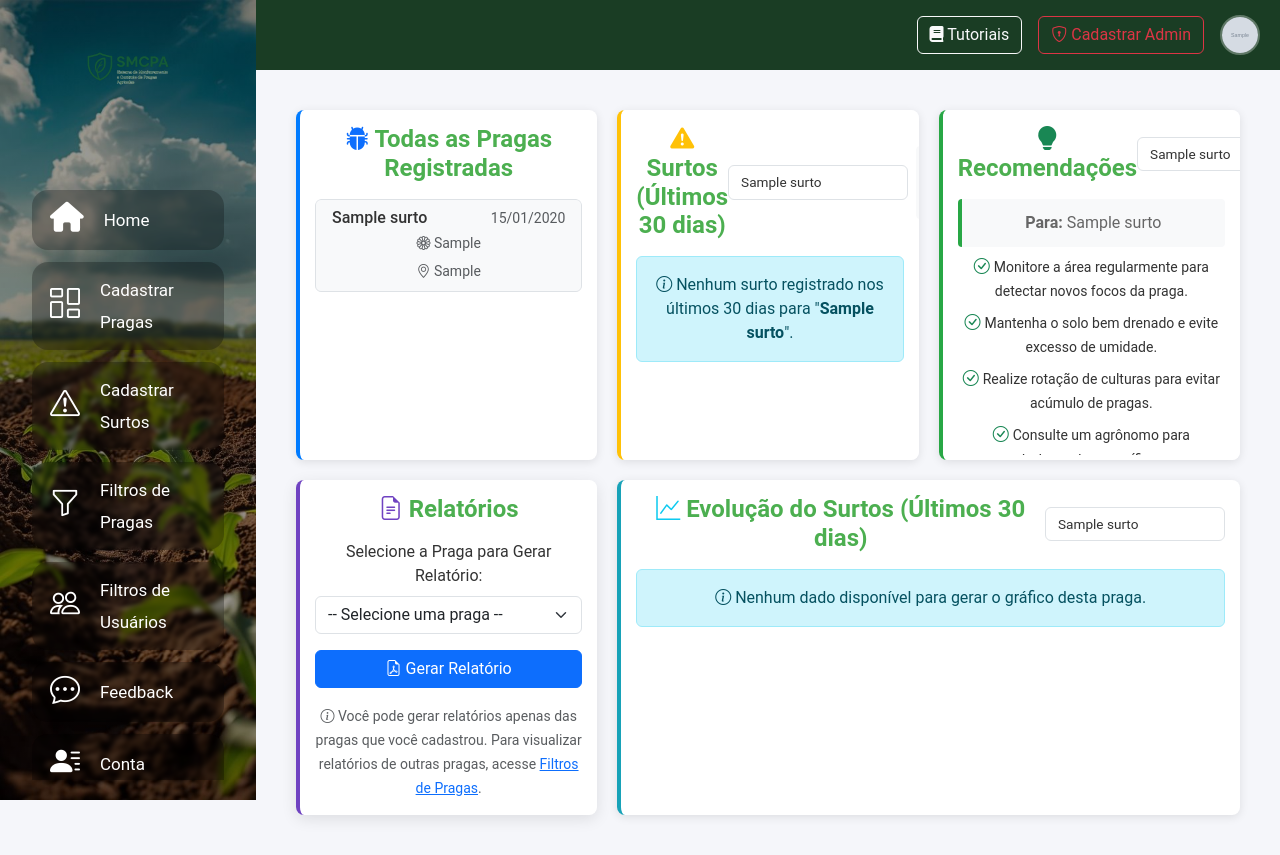
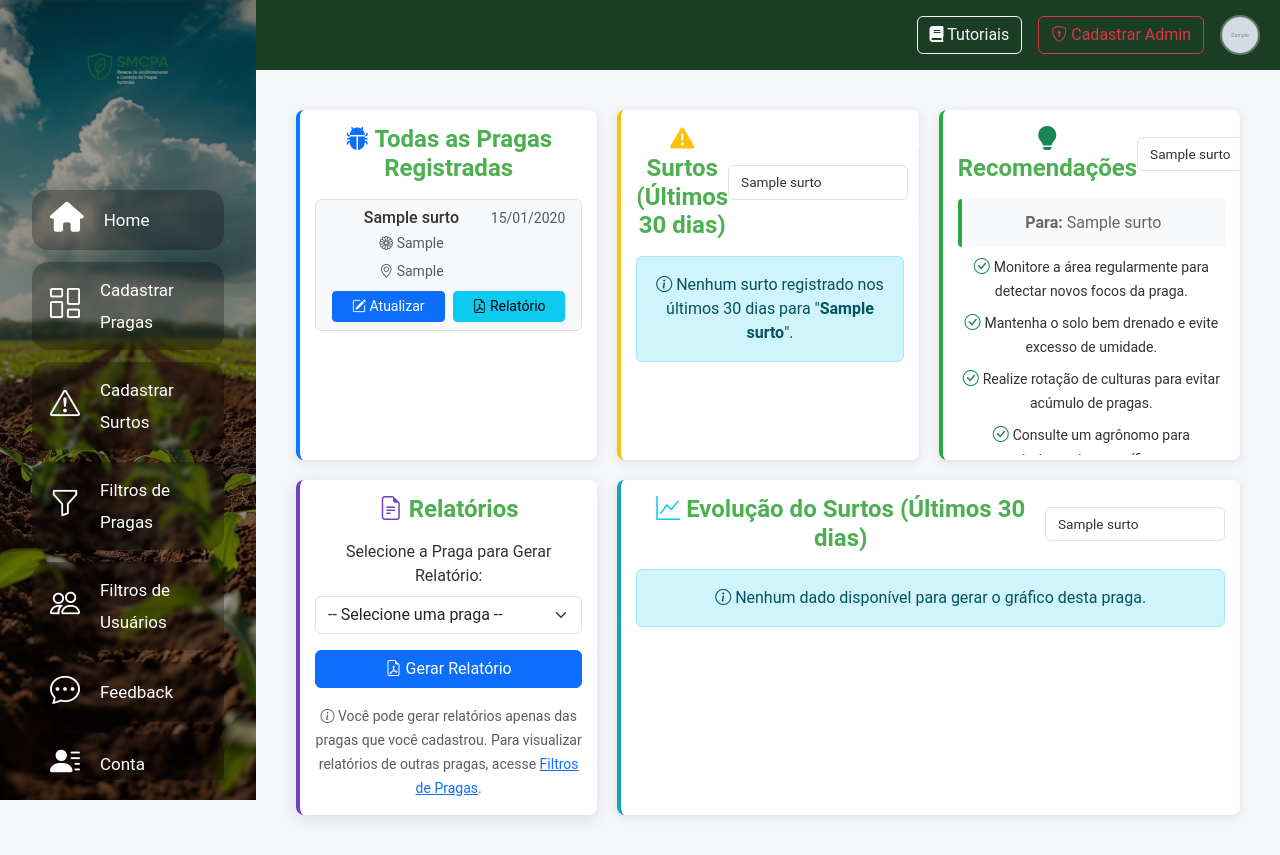
Before and after one commit to deyvidluiz/SMCPA, a PHP site: page /SMCPA/paginas/dashboard/dashboardadm.php in a window 1280 px wide. Run offline with PHP 8.4, Linux system fonts and the light colour scheme; the visitor is signed in with stand-in values (Sample User, id 1); tables that the repository leaves empty or names only in its code hold one stand-in row (values such as "Sample post"); grey boxes marked "Sample" are stand-in pictures.

Commit message:
Enfim, TErminado </\>

```diff
--- a/SMCPA/paginas/cadastro/atualizar_praga.php
+++ b/SMCPA/paginas/cadastro/atualizar_praga.php
@@ -20,7 +20,7 @@ if ($pragaID <= 0) {
 $pdo = new Database();
 $pdo = $pdo->conexao();
 
-// Buscar dados da praga original
+// Buscar dados da praga original (cada usuário só pode atualizar suas próprias pragas)
 try {
     $stmt = $pdo->prepare("SELECT * FROM Pragas_Surtos WHERE ID = :id AND ID_Usuario = :usuarioID");
     $stmt->bindParam(':id', $pragaID, PDO::PARAM_INT);
--- a/SMCPA/paginas/dashboard/dashboardadm.php
+++ b/SMCPA/paginas/dashboard/dashboardadm.php
@@ -619,13 +619,23 @@ if ($acao === 'recomendacoes' && $pragaSelecionada) {
             <?php if (!empty($todasPragas)): ?>
               <div class="list-group" style="max-height: 250px; overflow-y: auto;">
                 <?php foreach ($todasPragas as $praga): ?>
-                  <div class="list-group-item list-group-item-action">
-                    <div class="d-flex w-100 justify-content-between">
-                      <h6 class="mb-1"><?= htmlspecialchars($praga['Nome']); ?></h6>
+                  <div class="list-group-item">
+                    <div class="d-flex w-100 justify-content-between align-items-start mb-2">
+                      <div style="flex: 1;">
+                        <h6 class="mb-1"><?= htmlspecialchars($praga['Nome']); ?></h6>
+                        <p class="mb-1"><small class="text-muted"><i class="bi bi-flower1"></i> <?= htmlspecialchars($praga['Planta_Hospedeira']); ?></small></p>
+                        <p class="mb-0"><small class="text-muted"><i class="bi bi-geo-alt"></i> <?= htmlspecialchars($praga['Localidade']); ?></small></p>
+                      </div>
                       <small class="text-muted"><?= date('d/m/Y', strtotime($praga['Data_Aparicao'])); ?></small>
                     </div>
-                    <p class="mb-1"><small class="text-muted"><i class="bi bi-flower1"></i> <?= htmlspecialchars($praga['Planta_Hospedeira']); ?></small></p>
-                    <p class="mb-0"><small class="text-muted"><i class="bi bi-geo-alt"></i> <?= htmlspecialchars($praga['Localidade']); ?></small></p>
+                    <div class="d-grid gap-2" style="grid-template-columns: 1fr 1fr;">
+                      <a href="../cadastro/atualizar_praga.php?id=<?= $praga['ID']; ?>" class="btn btn-sm btn-primary" title="Atualizar praga">
+                        <i class="bi bi-pencil-square"></i> Atualizar
+                      </a>
+                      <a href="gerar_relatorio.php?id=<?= $praga['ID']; ?>" class="btn btn-sm btn-info" target="_blank" title="Gerar relatório">
+                        <i class="bi bi-file-earmark-pdf"></i> Relatório
+                      </a>
+                    </div>
                   </div>
                 <?php endforeach; ?>
               </div>
--- a/SMCPA/paginas/dashboard/filtros_usuarios.php
+++ b/SMCPA/paginas/dashboard/filtros_usuarios.php
@@ -363,7 +363,7 @@ $dados = $stmt->fetchAll(PDO::FETCH_ASSOC);
 
                   <div class="card-footer bg-transparent border-top-0">
                     <div class="d-grid gap-2">
-                      <a href="dashboardadm.php?usuario_id=<?= $user['id']; ?>"
+                      <a href="perfil.php?id=<?= $user['id']; ?>"
                          class="btn btn-primary btn-sm">
                         <i class="bi bi-eye"></i> Ver Detalhes
                       </a>
```
